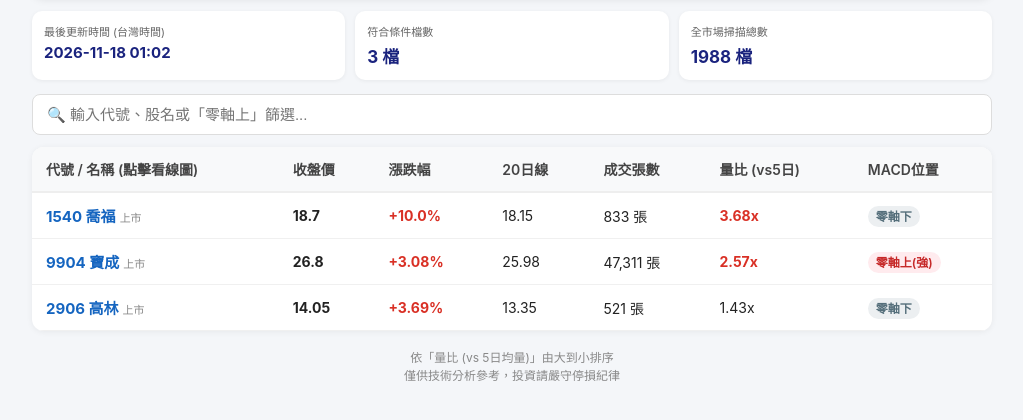
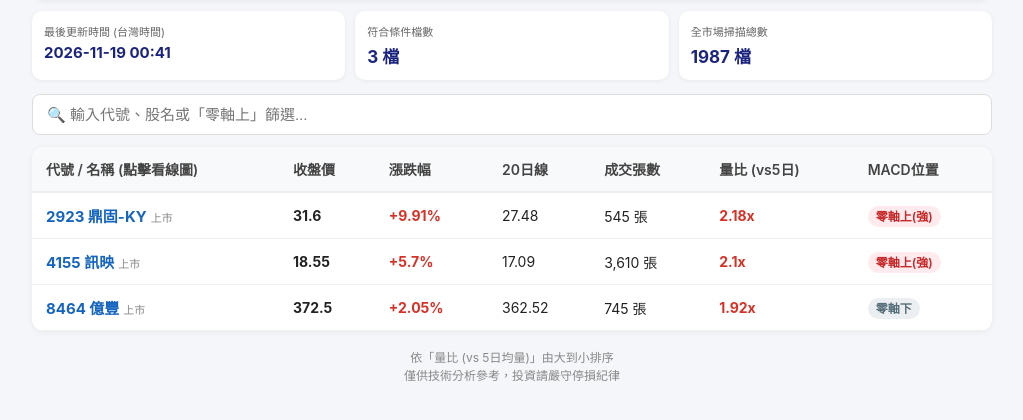
Before and after one commit to pratt919596-byte/tw-stock-radar, a plain HTML site: page index.html in a window 1280 px wide. Shown: the part 106-526 px from the top of the page, without its empty margins (128-1151 px from the left). Drawn offline with Linux system fonts and the light colour scheme.

Commit message:
自動更新台股選股儀表板

```diff
--- a/index.html
+++ b/index.html
@@ -74,9 +74,9 @@
         <p>MACD柱狀體翻正 ＋ 布林通道開口放大 ＋ 站上向上20日線</p>
     </div>
     <div class="stats">
-        <div class="stat-card"><div class="label">最後更新時間 (台灣時間)</div><div class="val" style="font-size:15px;">2026-11-18 01:02</div></div>
+        <div class="stat-card"><div class="label">最後更新時間 (台灣時間)</div><div class="val" style="font-size:15px;">2026-11-19 00:41</div></div>
         <div class="stat-card"><div class="label">符合條件檔數</div><div class="val">3 檔</div></div>
-        <div class="stat-card"><div class="label">全市場掃描總數</div><div class="val">1988 檔</div></div>
+        <div class="stat-card"><div class="label">全市場掃描總數</div><div class="val">1987 檔</div></div>
     </div>
     <input type="text" id="filterInput" class="search-box" onkeyup="filterTable()" placeholder="🔍 輸入代號、股名或「零軸上」篩選...">
     <div class="table-wrap">
@@ -96,40 +96,40 @@
 
             <tr>
                 <td class="cell-title" data-label="標的">
-                    <div><a href="https://tw.stock.yahoo.com/quote/1540" target="_blank" class="stock-link">1540 喬福</a><span class="mkt">上市</span></div>
-                    <div class="mobile-price"><span class="m-close">18.7</span> <span style="color:#d93025;font-weight:bold;">(+10.0%)</span></div>
+                    <div><a href="https://tw.stock.yahoo.com/quote/2923" target="_blank" class="stock-link">2923 鼎固-KY</a><span class="mkt">上市</span></div>
+                    <div class="mobile-price"><span class="m-close">31.6</span> <span style="color:#d93025;font-weight:bold;">(+9.91%)</span></div>
                 </td>
-                <td class="hide-mobile" data-label="收盤價"><strong>18.7</strong></td>
-                <td class="hide-mobile" data-label="漲跌幅" style="color:#d93025;font-weight:bold;">+10.0%</td>
-                <td data-label="20日線">18.15</td>
-                <td data-label="成交張數">833 張</td>
-                <td data-label="量比(vs5日)" style="color:#d93025;font-weight:bold;">3.68x</td>
-                <td data-label="MACD位置"><span class="badge weak">零軸下</span></td>
-            </tr>
-
-            <tr>
-                <td class="cell-title" data-label="標的">
-                    <div><a href="https://tw.stock.yahoo.com/quote/9904" target="_blank" class="stock-link">9904 寶成</a><span class="mkt">上市</span></div>
-                    <div class="mobile-price"><span class="m-close">26.8</span> <span style="color:#d93025;font-weight:bold;">(+3.08%)</span></div>
-                </td>
-                <td class="hide-mobile" data-label="收盤價"><strong>26.8</strong></td>
-                <td class="hide-mobile" data-label="漲跌幅" style="color:#d93025;font-weight:bold;">+3.08%</td>
-                <td data-label="20日線">25.98</td>
-                <td data-label="成交張數">47,311 張</td>
-                <td data-label="量比(vs5日)" style="color:#d93025;font-weight:bold;">2.57x</td>
+                <td class="hide-mobile" data-label="收盤價"><strong>31.6</strong></td>
+                <td class="hide-mobile" data-label="漲跌幅" style="color:#d93025;font-weight:bold;">+9.91%</td>
+                <td data-label="20日線">27.48</td>
+                <td data-label="成交張數">545 張</td>
+                <td data-label="量比(vs5日)" style="color:#d93025;font-weight:bold;">2.18x</td>
                 <td data-label="MACD位置"><span class="badge strong">零軸上(強)</span></td>
             </tr>
 
             <tr>
                 <td class="cell-title" data-label="標的">
-                    <div><a href="https://tw.stock.yahoo.com/quote/2906" target="_blank" class="stock-link">2906 高林</a><span class="mkt">上市</span></div>
-                    <div class="mobile-price"><span class="m-close">14.05</span> <span style="color:#d93025;font-weight:bold;">(+3.69%)</span></div>
+                    <div><a href="https://tw.stock.yahoo.com/quote/4155" target="_blank" class="stock-link">4155 訊映</a><span class="mkt">上市</span></div>
+                    <div class="mobile-price"><span class="m-close">18.55</span> <span style="color:#d93025;font-weight:bold;">(+5.7%)</span></div>
                 </td>
-                <td class="hide-mobile" data-label="收盤價"><strong>14.05</strong></td>
-                <td class="hide-mobile" data-label="漲跌幅" style="color:#d93025;font-weight:bold;">+3.69%</td>
-                <td data-label="20日線">13.35</td>
-                <td data-label="成交張數">521 張</td>
-                <td data-label="量比(vs5日)">1.43x</td>
+                <td class="hide-mobile" data-label="收盤價"><strong>18.55</strong></td>
+                <td class="hide-mobile" data-label="漲跌幅" style="color:#d93025;font-weight:bold;">+5.7%</td>
+                <td data-label="20日線">17.09</td>
+                <td data-label="成交張數">3,610 張</td>
+                <td data-label="量比(vs5日)" style="color:#d93025;font-weight:bold;">2.1x</td>
+                <td data-label="MACD位置"><span class="badge strong">零軸上(強)</span></td>
+            </tr>
+
+            <tr>
+                <td class="cell-title" data-label="標的">
+                    <div><a href="https://tw.stock.yahoo.com/quote/8464" target="_blank" class="stock-link">8464 億豐</a><span class="mkt">上市</span></div>
+                    <div class="mobile-price"><span class="m-close">372.5</span> <span style="color:#d93025;font-weight:bold;">(+2.05%)</span></div>
+                </td>
+                <td class="hide-mobile" data-label="收盤價"><strong>372.5</strong></td>
+                <td class="hide-mobile" data-label="漲跌幅" style="color:#d93025;font-weight:bold;">+2.05%</td>
+                <td data-label="20日線">362.52</td>
+                <td data-label="成交張數">745 張</td>
+                <td data-label="量比(vs5日)" style="color:#d93025;font-weight:bold;">1.92x</td>
                 <td data-label="MACD位置"><span class="badge weak">零軸下</span></td>
             </tr>
             </tbody>
```
